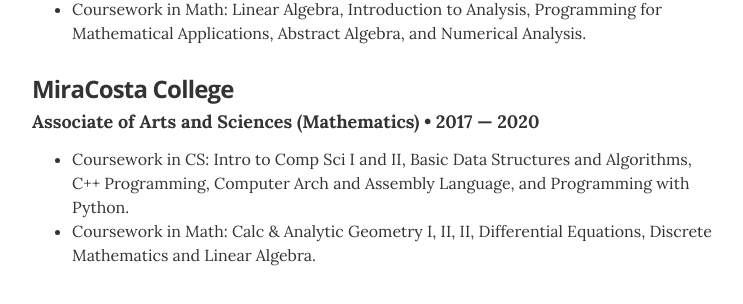
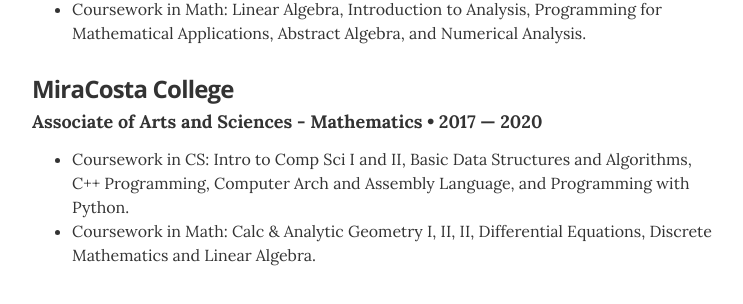
Before and after one commit to arthurutnehmer/Resume, a Jekyll site: the page built from index.html, in a window 1280 px wide and 900 px high, scrolled down 696 px. Shown: the part 150-454 px from the top of the window, without its empty margins (268-1011 px from the left). Built offline with Jekyll 4.4.1, drawn with Linux system fonts in a browser that asks for light colours.

```diff
--- a/_data/education.yml
+++ b/_data/education.yml
@@ -7,7 +7,7 @@
     - award: "Coursework in Math: Linear Algebra, Introduction to Analysis, Programming for Mathematical Applications, Abstract Algebra, and Numerical Analysis."
   summary:
 
-- degree: Associate of Arts and Sciences (Mathematics)
+- degree: Associate of Arts and Sciences - Mathematics
   uni: MiraCosta College
   year: 2017 &mdash; 2020
   awards:
```
